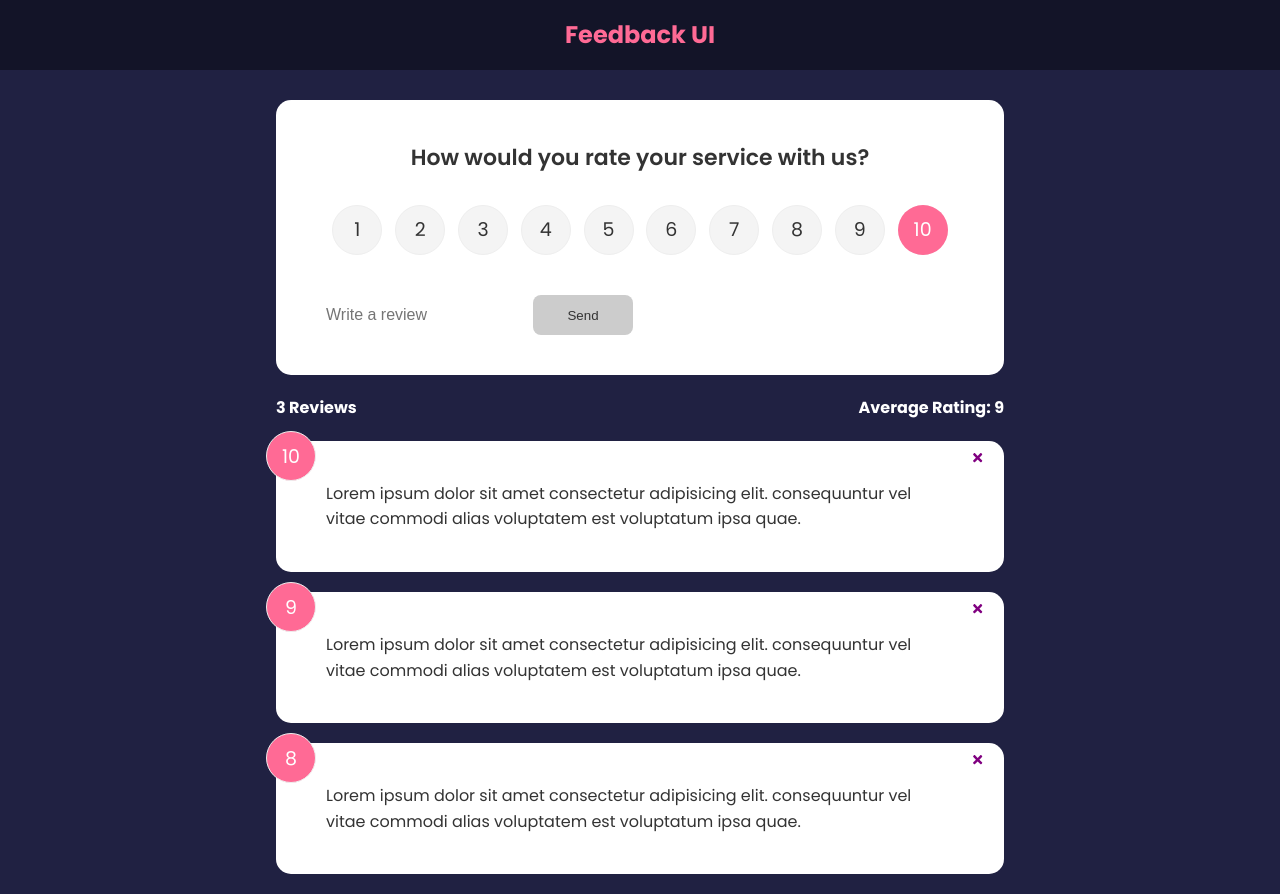
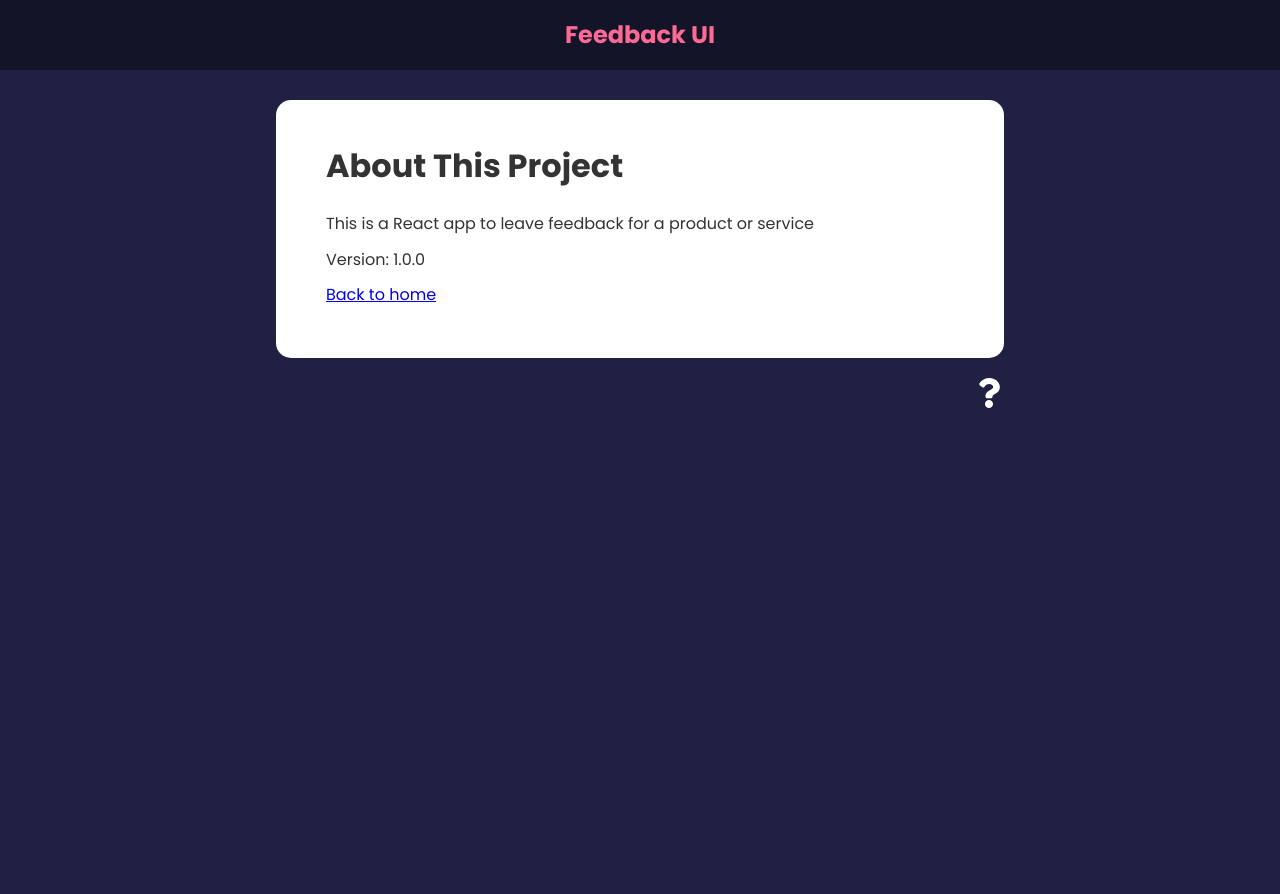
Before and after one commit to f90dErry/feedback, a React (Create React App) app: page /about in a window 1280 px wide. After the commit the page ends 800 px from the top, so only its background shows below. Built offline with nearby package versions, Linux system fonts and the light colour scheme.

Commit message:
React-routeer-DOM
Installed and imported react-router-dom to make routing easy and very smooth than every page having to reload once clicked

```diff
--- a/package.json
+++ b/package.json
@@ -10,6 +10,7 @@
     "react": "^18.3.1",
     "react-dom": "^18.3.1",
     "react-icons": "^5.3.0",
+    "react-router-dom": "^6.26.1",
     "react-scripts": "5.0.1",
     "uuid": "^10.0.0",
     "web-vitals": "^2.1.4"
--- a/src/App.js
+++ b/src/App.js
@@ -1,10 +1,13 @@
 import { v4 as uuidv4 } from 'uuid'
+import { BrowserRouter as Router, Route, Routes } from 'react-router-dom';
 import Header from "./components/Header";
 import FeedbackList from "./components/FeedbackList";
 import FeedbackStats from "./components/FeedbackStats";
 import { useState } from "react";
 import FeedbackData from "./data/FeedbackData";
 import FeedbackForm from "./components/FeedbackForm";
+import AboutPage from './pages/AboutPage';
+import AboutIconLink from './components/AboutIconLink';
 
 function App() {
     const [feedback, setFeedback] = useState(FeedbackData)
@@ -21,16 +24,26 @@
     }
     }
     return (
-        <>
+        <Router>
           <Header />
           <div className="container">
-            <FeedbackForm handleAdd={addFeedback}/>
-            <FeedbackStats feedback={feedback}/>
-            <FeedbackList feedback={feedback}
-            handleDelete={deleteFeedback}
-            />
+            <Routes>
+            <Route exact path='/' element={
+              <>
+              <FeedbackForm handleAdd={addFeedback}/>
+              <FeedbackStats feedback={feedback}/>
+              <FeedbackList feedback={feedback}
+              handleDelete={deleteFeedback}/>
+              </>
+            }>
+            </Route>
+
+            <Route path='/about' element={<AboutPage />}/>
+          </Routes>
+
+          <AboutIconLink />
           </div>
-        </>
+        </Router>
     )
 }
 
--- /dev/null
+++ b/src/components/AboutIconLink.jsx
@@ -0,0 +1,15 @@
+import { FaQuestion } from "react-icons/fa"
+import { Link } from "react-router-dom"
+
+function AboutIconLink() {
+  return (
+    <div className="about-link">
+      <Link to="/about">
+        <FaQuestion size={30}/>
+      </Link>
+
+    </div>
+  )
+}
+
+export default AboutIconLink
--- /dev/null
+++ b/src/pages/AboutPage.jsx
@@ -0,0 +1,21 @@
+import Card from "../components/shared/Card"
+import { Link } from "react-router-dom"
+
+function AboutPage() {
+
+  return (
+    <Card>
+        <div className="about">
+            <h1>About This Project</h1>
+            <p>This is a React app to leave feedback for a product or service</p>
+            <p>Version: 1.0.0</p>
+
+            <p>
+                <Link to="/">Back to home</Link>
+            </p>
+        </div>
+    </Card>
+    )
+}
+
+export default AboutPage
```
Also changed, not shown: 1 other file (tests, documents, lock files or other folders).
